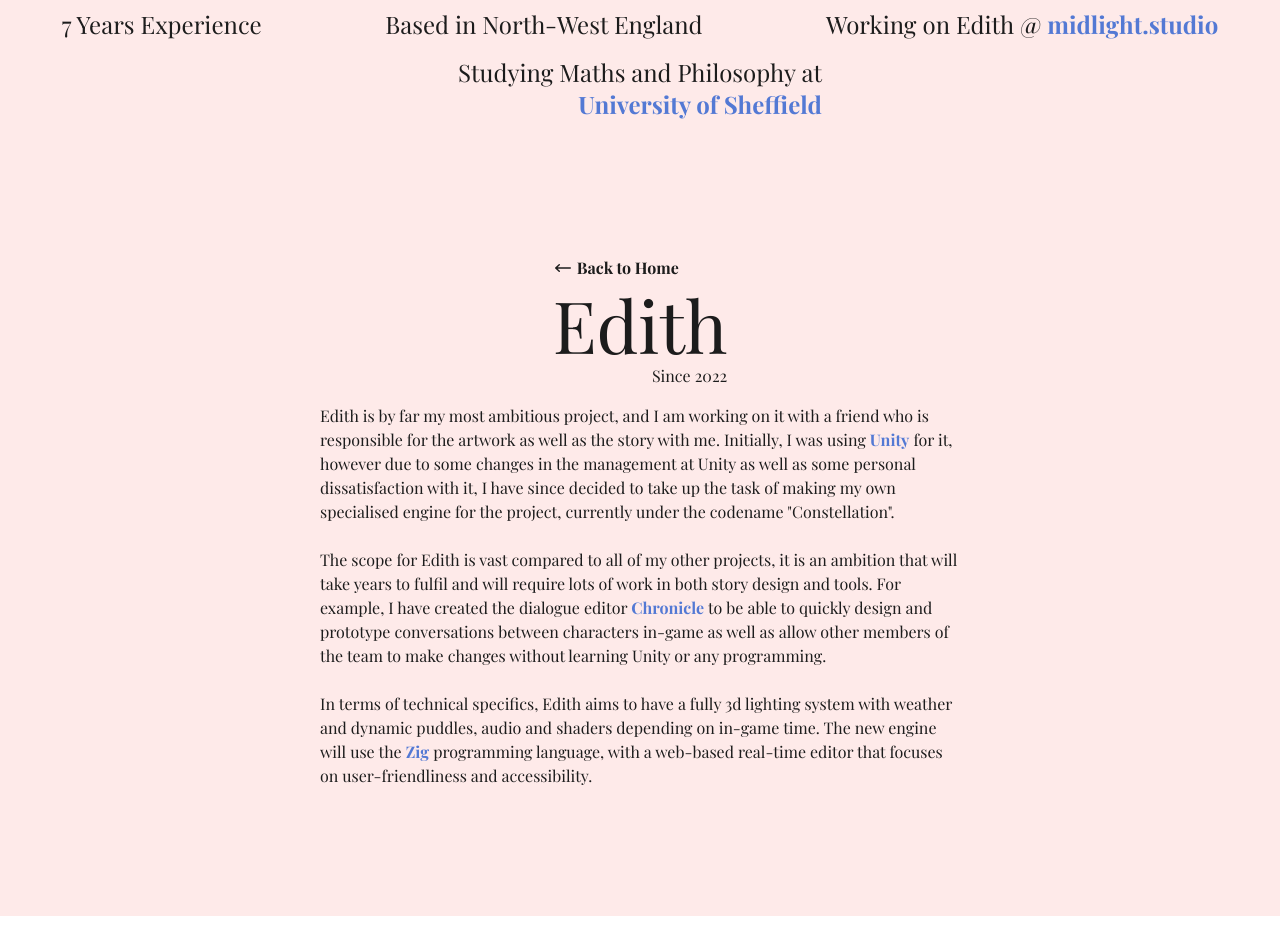
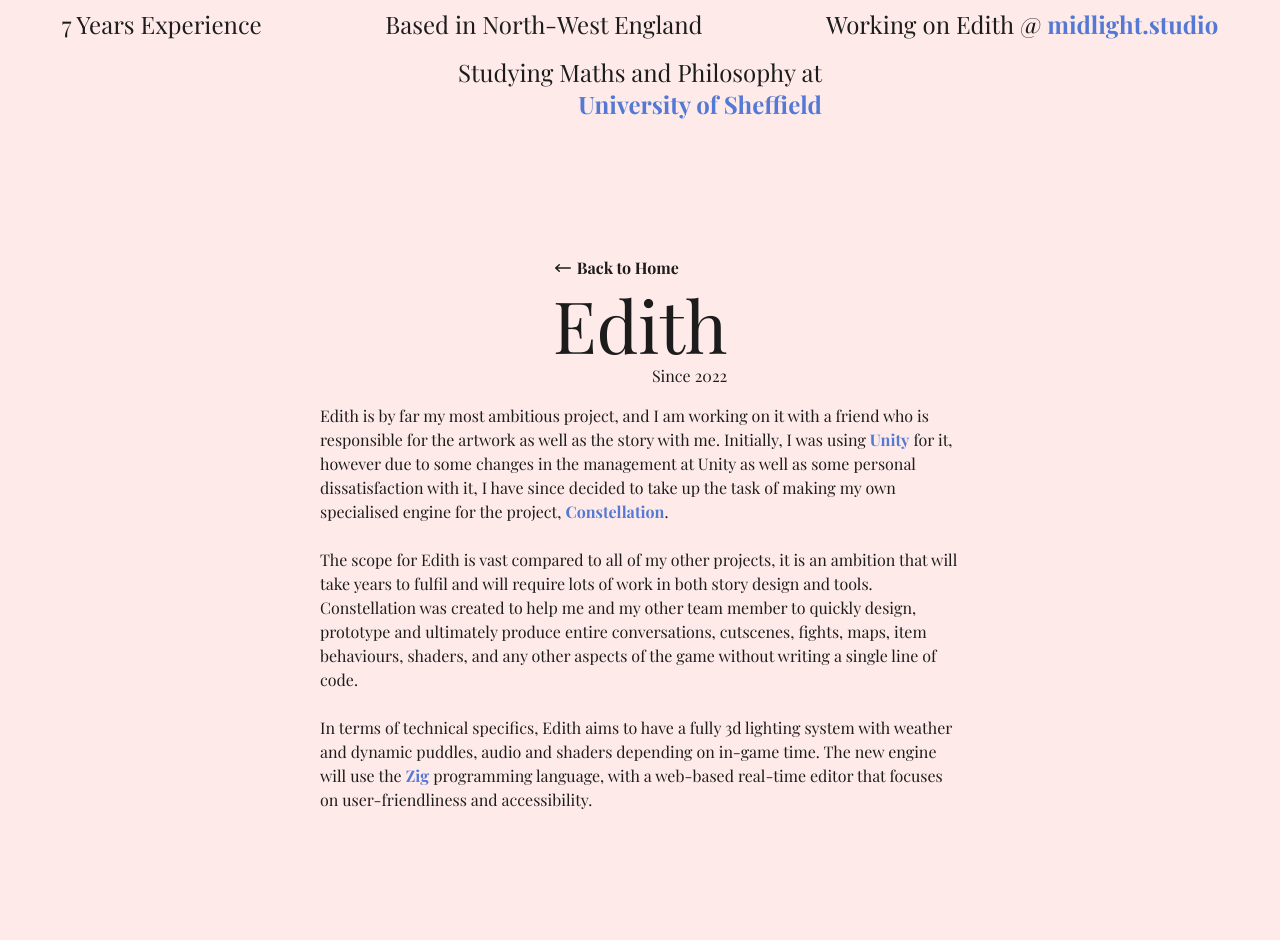
Before and after one commit to edqx/edward.midlight.studio, a SvelteKit app: page /p/edith in a window 1280 px wide. Before the commit the page ends 916 px from the top, so only its background shows below. Built offline with nearby package versions, Linux system fonts and the light colour scheme; a web font is replaced by a local one.

Commit message:
Add Constellation note to Edith

```diff
--- a/src/routes/(k)/p/constellation/+page.svelte
+++ b/src/routes/(k)/p/constellation/+page.svelte
@@ -23,7 +23,7 @@
     <br><br>
     It can be seen as a <strong>successor</strong> to Chronicle. The editor is made up of 3 web-based elements: Atlas - for
     world-building, Blossom - for cutscenes, fights and sequences, and, in fact, Chronicle - for dialogues, items and characters.
-    The central engine backend codebase combines all three, forming Constellation.
+    The entire editor is fully real-time, meaning that team members can see everyone changes immediately as they are made.
     <br><br>
     The engine makes use of <a href="https://www.opengl.org/">OpenGL</a>, <a href="https://freetype.org/">FreeType</a> and can
     make builds for both <a href="https://webassembly.org/">WASM</a> (for integration with the web editors) and native, using the
--- a/src/routes/(k)/p/edith/+page.svelte
+++ b/src/routes/(k)/p/edith/+page.svelte
@@ -13,14 +13,13 @@
     Edith is by far my most ambitious project, and I am working on it with a friend who is responsible
     for the artwork as well as the story with me. Initially, I was using <a href="https://unity.com/">Unity</a>
     for it, however due to some changes in the management at Unity as well as some personal dissatisfaction with
-    it, I have since decided to take up the task of making my own specialised engine for the project, currently
-    under the codename "Constellation".
+    it, I have since decided to take up the task of making my own specialised engine for the project, <a href="/p/constellation">Constellation</a>.
     <br><br>
     The scope for Edith is vast compared to all of my other projects, it is an ambition that will take
-    years to fulfil and will require lots of work in both story design and tools. For example, I have created
-    the dialogue editor <a href="/p/chronicle">Chronicle</a> to be able to quickly design and prototype
-    conversations between characters in-game as well as allow other members of the team to make changes without
-    learning Unity or any programming.
+    years to fulfil and will require lots of work in both story design and tools. Constellation was created
+    to help me and my other team member to quickly design, prototype and ultimately produce entire conversations,
+    cutscenes, fights, maps, item behaviours, shaders, and any other aspects of the game without writing a single
+    line of code.
     <br><br>
     In terms of technical specifics, Edith aims to have a fully 3d lighting system with weather and dynamic puddles,
     audio and shaders depending on in-game time. The new engine will use the <a href="https://ziglang.org/">Zig</a>
```
